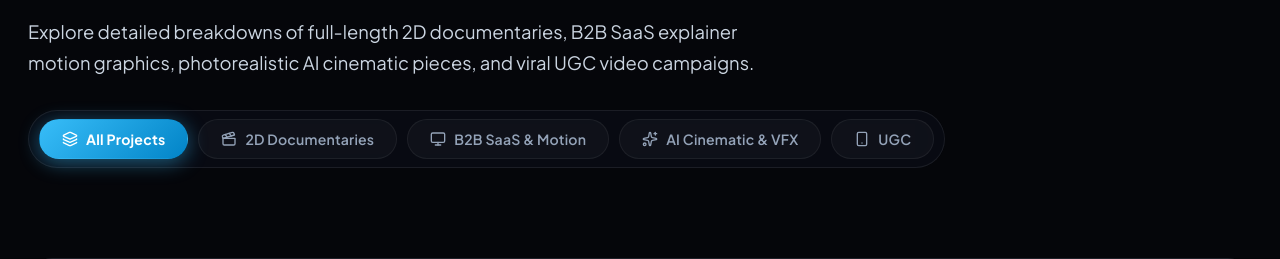
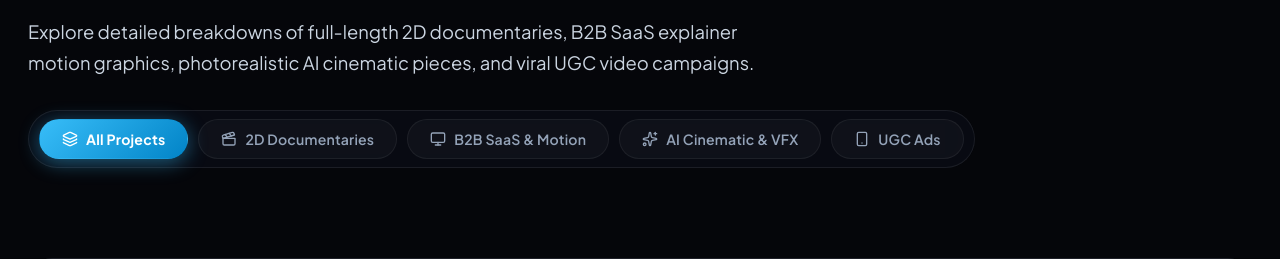
Before and after one commit to vinayakzero/jarvis-voice-assistant, a Flask app: page /work in a window 1280 px wide. Shown: the part 262-521 px from the top of the page. Run offline with Flask 3, Linux system fonts and the light colour scheme.

Commit message:
style: rename UGC category button to UGC Ads on work page

```diff
--- a/templates/work.html
+++ b/templates/work.html
@@ -70,7 +70,7 @@
           <i data-lucide="sparkles" style="width: 16px; height: 16px;"></i> AI Cinematic & VFX
         </button>
         <button class="filter-btn" onclick="filterProjects('ugc', this)">
-          <i data-lucide="smartphone" style="width: 16px; height: 16px;"></i> UGC
+          <i data-lucide="smartphone" style="width: 16px; height: 16px;"></i> UGC Ads
         </button>
       </div>
     </div>
--- a/work.html
+++ b/work.html
@@ -70,7 +70,7 @@
           <i data-lucide="sparkles" style="width: 16px; height: 16px;"></i> AI Cinematic & VFX
         </button>
         <button class="filter-btn" onclick="filterProjects('ugc', this)">
-          <i data-lucide="smartphone" style="width: 16px; height: 16px;"></i> UGC
+          <i data-lucide="smartphone" style="width: 16px; height: 16px;"></i> UGC Ads
         </button>
       </div>
     </div>
```
